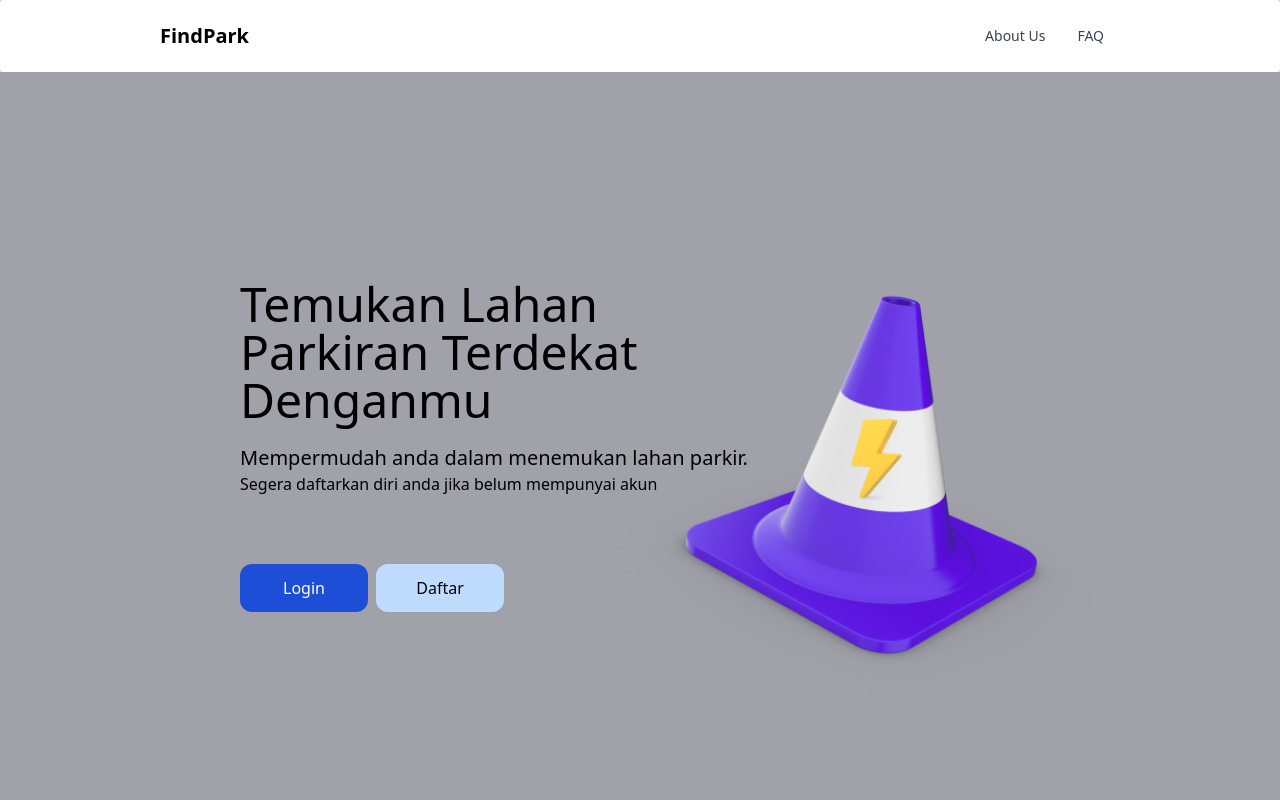
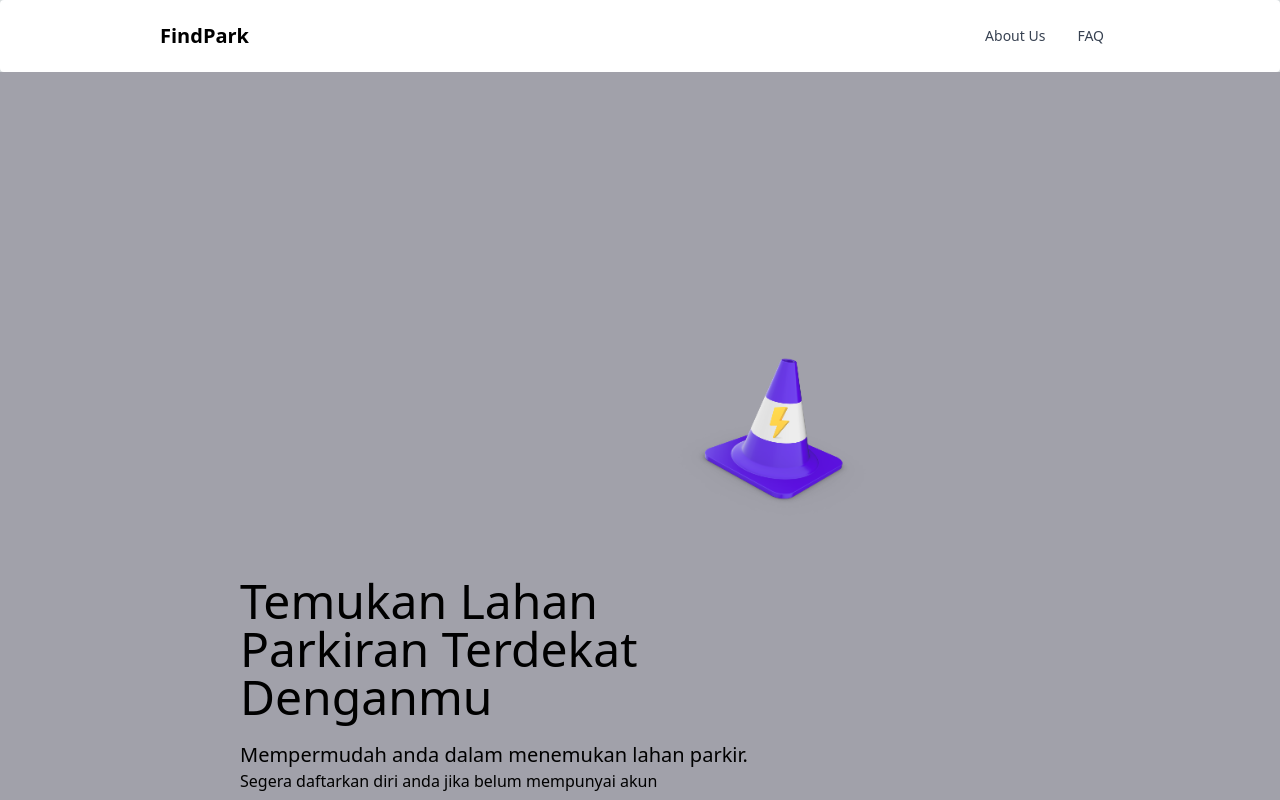
Before and after one commit to ahmadadi1415/nextfindpark, a Next.js app: page / in a window 1280 px wide. Shown: the top 800 px of the page. Built offline with nearby package versions, Linux system fonts and the light colour scheme.

Commit message:
Update index.tsx

```diff
--- a/src/pages/index.tsx
+++ b/src/pages/index.tsx
@@ -16,7 +16,8 @@ export default function Home() {
             <Image
               src="/cone.png"
               alt="Picture of the author"
-              layout="fill" // required
+              width="320"
+              height="120"
               objectFit="cover" // change to suit your needs
               className="ml-96" // just an example
             />
```
